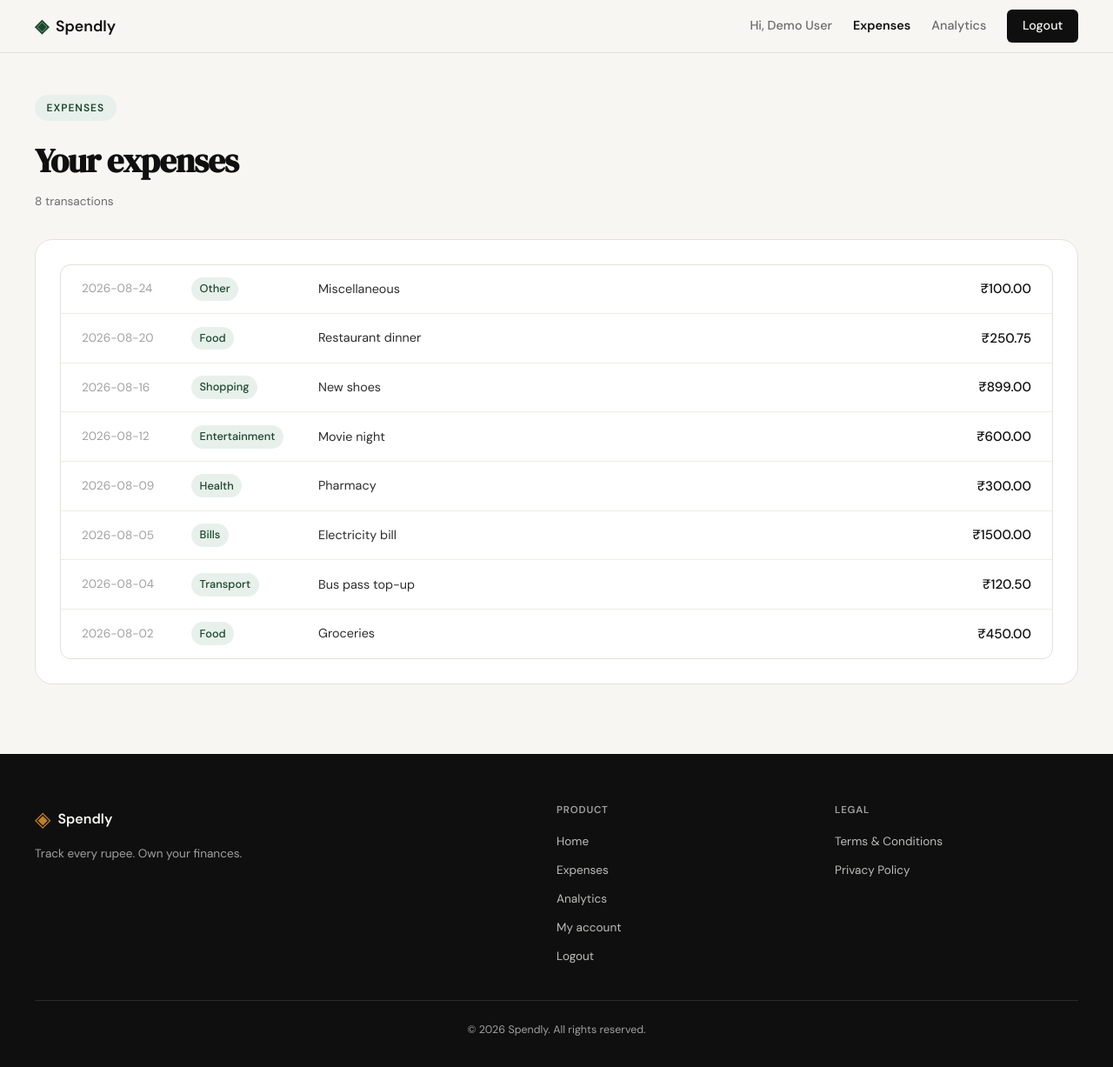
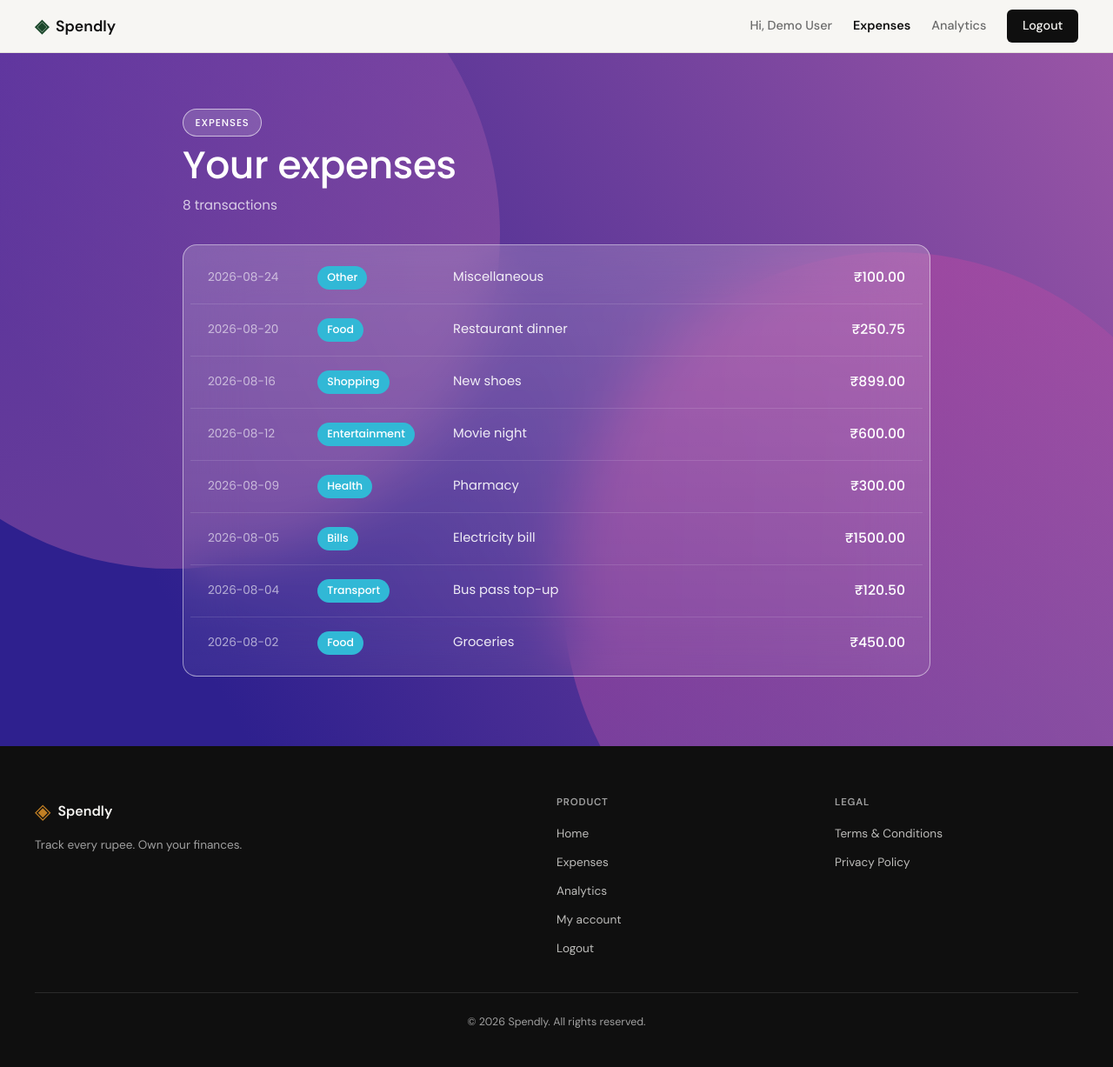
Before and after one commit to Orbeen/spendly, a Flask app: page /expenses in a window 1280 px wide. Shown: the whole page at 87% size. After the commit the page ends 1182 px from the top, so only its background shows below. Run offline with Flask 3, Linux system fonts and the light colour scheme; the visitor is signed in with stand-in values (Sample User, id 1); data comes from the database, SQL or seed files in the repository.

Commit message:
Restyle expenses list to match the analytics screen
Applies the analytics page's visual language to /expenses while keeping
the transaction list and its behaviour unchanged:
- purple gradient background + decorative circles
- frosted-glass card, Poppins, cyan (#31b8d6) category pills, ₹ preserved
- new scoped static/css/expenses.css (same per-page pattern as analytics.css)
- guard long category / description strings against clipping in the card

Co-Authored-By: Claude Sonnet 5 <noreply@anthropic.com>
Claude-Session: https://claude.ai/code/session_01SP16D3DRmJdz5NnwPhB3Fc

```diff
--- /dev/null
+++ b/static/css/expenses.css
@@ -0,0 +1,203 @@
+/* ================================================================== */
+/* Expenses screen                                                     */
+/*                                                                    */
+/* Restyled to share the "Launching Soon" analytics look: purple       */
+/* gradient, decorative circles, frosted-glass card, Poppins, cyan     */
+/* accents. The transaction list itself is unchanged in behaviour.     */
+/* Scoped under .expenses-screen and kept in this dedicated file, the  */
+/* same way analytics.css sits apart from the global style.css.        */
+/* ================================================================== */
+
+.expenses-screen {
+    --ex-cyan: #31b8d6;
+    --ex-font: 'Poppins', var(--font-body, system-ui), sans-serif;
+
+    position: relative;
+    isolation: isolate;
+    overflow: hidden;
+    min-height: calc(100vh - 60px);
+    padding: 4rem 1.5rem 5rem;
+    background-image: linear-gradient(
+        59.81deg,
+        rgb(46, 32, 142) 16.57%,
+        rgb(155, 86, 166) 100.9%
+    );
+    font-family: var(--ex-font);
+    color: #ffffff;
+}
+
+.expenses-screen * {
+    box-sizing: border-box;
+}
+
+/* ---- Decorative blurred circles ---- */
+
+.ex-ellipse {
+    position: absolute;
+    z-index: -1;
+    border-radius: 50%;
+    display: block;
+    pointer-events: none;
+}
+
+.ex-ellipse-1 {
+    width: 754px;
+    height: 769px;
+    top: -22vh;
+    left: -14vw;
+    background: linear-gradient(150deg, #7b3fb0 0%, #9b56a6 70%);
+    opacity: 0.5;
+}
+
+.ex-ellipse-2 {
+    width: 761px;
+    height: 776px;
+    bottom: -26vh;
+    right: -10vw;
+    background: linear-gradient(150deg, #c342a0 0%, #9b56a6 70%);
+    opacity: 0.5;
+}
+
+/* ---- Layout ---- */
+
+.ex-inner {
+    width: 100%;
+    max-width: 860px;
+    margin: 0 auto;
+    display: flex;
+    flex-direction: column;
+    gap: 2rem;
+}
+
+/* ---- Header ---- */
+
+.ex-head {
+    display: flex;
+    flex-direction: column;
+    gap: 0.6rem;
+}
+
+.ex-badge {
+    align-self: flex-start;
+    background: rgba(255, 255, 255, 0.15);
+    border: 0.5px solid rgba(255, 255, 255, 0.6);
+    backdrop-filter: blur(20px);
+    -webkit-backdrop-filter: blur(20px);
+    color: #ffffff;
+    font-size: 0.72rem;
+    font-weight: 500;
+    letter-spacing: 0.08em;
+    text-transform: uppercase;
+    padding: 0.35rem 0.85rem;
+    border-radius: 999px;
+}
+
+.ex-title {
+    font-weight: 500;
+    font-size: clamp(1.9rem, 4.5vw, 2.75rem);
+    line-height: 1.1;
+    letter-spacing: -0.01em;
+}
+
+.ex-meta {
+    font-weight: 400;
+    font-size: 0.95rem;
+    color: rgba(255, 255, 255, 0.75);
+}
+
+/* ---- Frosted card ---- */
+
+.ex-card {
+    position: relative;
+    border-radius: 16px;
+    border: 0.5px solid rgba(255, 255, 255, 0.5);
+    background: linear-gradient(
+        to bottom,
+        rgba(255, 255, 255, 0.18) 0%,
+        rgba(255, 255, 255, 0.06) 100%
+    );
+    backdrop-filter: blur(32.5px);
+    -webkit-backdrop-filter: blur(32.5px);
+    padding: 0.5rem;
+}
+
+/* ---- Transaction list ---- */
+
+.ex-list {
+    display: flex;
+    flex-direction: column;
+}
+
+.ex-row {
+    display: grid;
+    grid-template-columns: 110px 140px 1fr auto;
+    align-items: center;
+    gap: 1rem;
+    padding: 1rem 1.25rem;
+    border-bottom: 1px solid rgba(255, 255, 255, 0.12);
+}
+
+.ex-row:last-child {
+    border-bottom: none;
+}
+
+.ex-row-date {
+    font-size: 0.85rem;
+    color: rgba(255, 255, 255, 0.6);
+}
+
+.ex-row-category {
+    justify-self: start;
+    max-width: 100%;
+    overflow: hidden;
+    text-overflow: ellipsis;
+    white-space: nowrap;
+    font-size: 0.78rem;
+    font-weight: 500;
+    color: #ffffff;
+    background: var(--ex-cyan);
+    padding: 0.22rem 0.7rem;
+    border-radius: 999px;
+}
+
+.ex-row-desc {
+    min-width: 0;
+    overflow-wrap: anywhere;
+    font-size: 0.92rem;
+    color: rgba(255, 255, 255, 0.9);
+}
+
+.ex-row-amount {
+    font-size: 0.98rem;
+    font-weight: 500;
+    color: #ffffff;
+    text-align: right;
+    font-variant-numeric: tabular-nums;
+}
+
+/* ---- Empty state ---- */
+
+.ex-empty {
+    padding: 2.5rem;
+    text-align: center;
+    font-size: 0.95rem;
+    color: rgba(255, 255, 255, 0.75);
+}
+
+/* ---- Responsive ---- */
+
+@media (max-width: 600px) {
+    .ex-row {
+        grid-template-columns: 1fr auto;
+        grid-template-areas:
+            "category amount"
+            "desc desc"
+            "date date";
+        row-gap: 0.4rem;
+    }
+
+    .ex-row-date { grid-area: date; }
+    .ex-row-category { grid-area: category; }
+    .ex-row-desc { grid-area: desc; }
+    .ex-row-amount { grid-area: amount; }
+}
--- a/templates/expenses.html
+++ b/templates/expenses.html
@@ -2,36 +2,40 @@
 
 {% block title %}Your expenses · Spendly{% endblock %}
 
+{% block head %}
+<link href="https://fonts.googleapis.com/css2?family=Poppins:wght@400;500;600&display=swap" rel="stylesheet">
+<link rel="stylesheet" href="{{ url_for('static', filename='css/expenses.css') }}">
+{% endblock %}
+
 {% block content %}
 
-<section class="profile-page">
-    <div class="profile-dash-inner">
+<section class="expenses-screen">
+    <span class="ex-ellipse ex-ellipse-1"></span>
+    <span class="ex-ellipse ex-ellipse-2"></span>
 
-        <div class="profile-dash-top">
-            <div>
-                <div class="profile-badge">Expenses</div>
-                <h1 class="profile-dash-title">Your expenses</h1>
-                <p class="profile-dash-meta">{{ expenses|length }} transaction{{ 's' if expenses|length != 1 else '' }}</p>
-            </div>
+    <div class="ex-inner">
+        <div class="ex-head">
+            <span class="ex-badge">Expenses</span>
+            <h1 class="ex-title">Your expenses</h1>
+            <p class="ex-meta">{{ expenses|length }} transaction{{ 's' if expenses|length != 1 else '' }}</p>
         </div>
 
-        <div class="profile-dash-card">
+        <div class="ex-card">
             {% if expenses %}
-            <div class="expense-list">
+            <div class="ex-list">
                 {% for expense in expenses %}
-                <div class="expense-row">
-                    <span class="expense-row-date">{{ expense['date'] }}</span>
-                    <span class="expense-row-category">{{ expense['category'] }}</span>
-                    <span class="expense-row-desc">{{ expense['description'] or '—' }}</span>
-                    <span class="expense-row-amount">₹{{ "%.2f"|format(expense['amount']) }}</span>
+                <div class="ex-row">
+                    <span class="ex-row-date">{{ expense['date'] }}</span>
+                    <span class="ex-row-category">{{ expense['category'] }}</span>
+                    <span class="ex-row-desc">{{ expense['description'] or '—' }}</span>
+                    <span class="ex-row-amount">₹{{ "%.2f"|format(expense['amount']) }}</span>
                 </div>
                 {% endfor %}
             </div>
             {% else %}
-            <p class="profile-empty">No expenses logged yet.</p>
+            <p class="ex-empty">No expenses logged yet.</p>
             {% endif %}
         </div>
-
     </div>
 </section>
 
```
